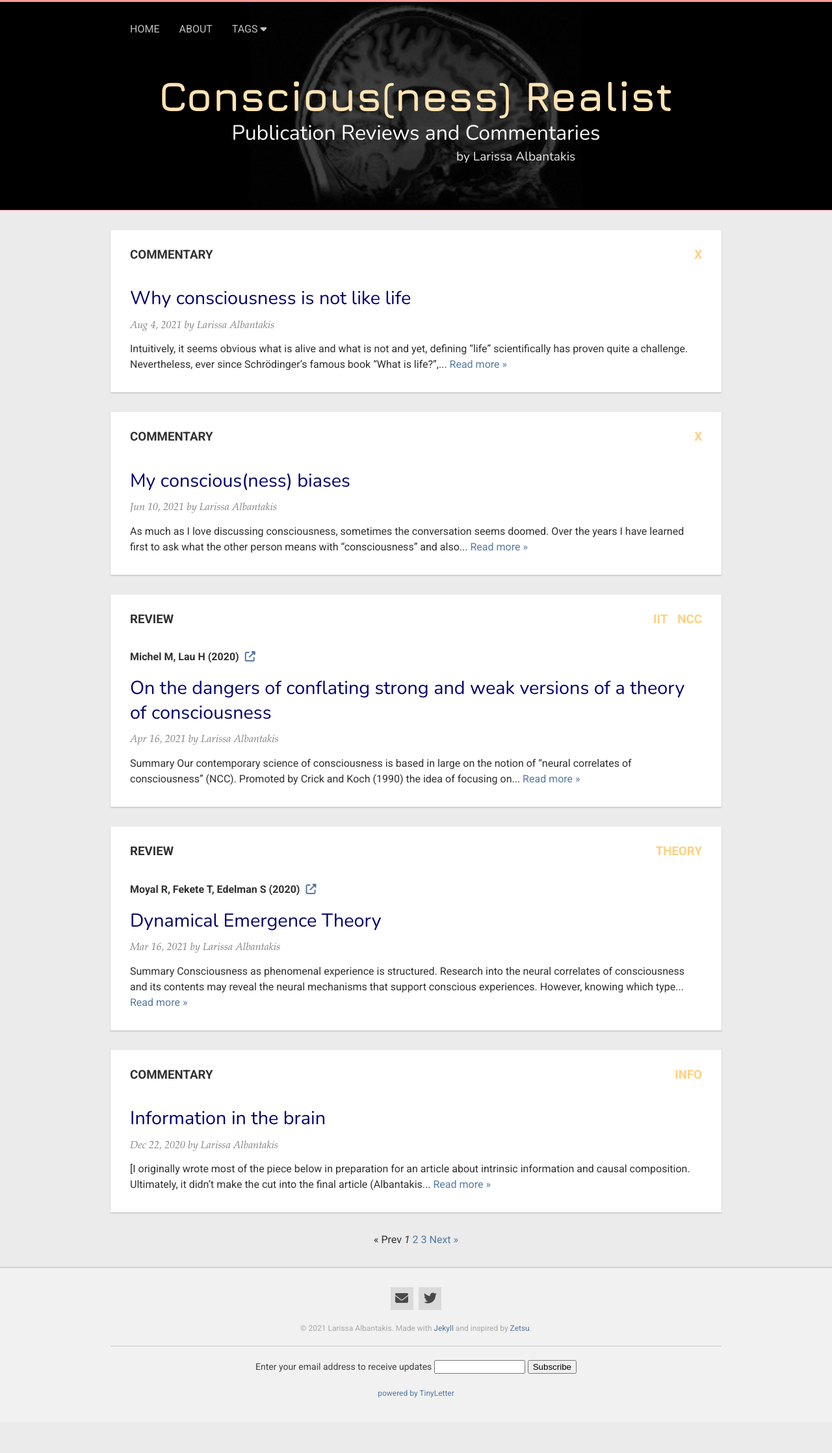
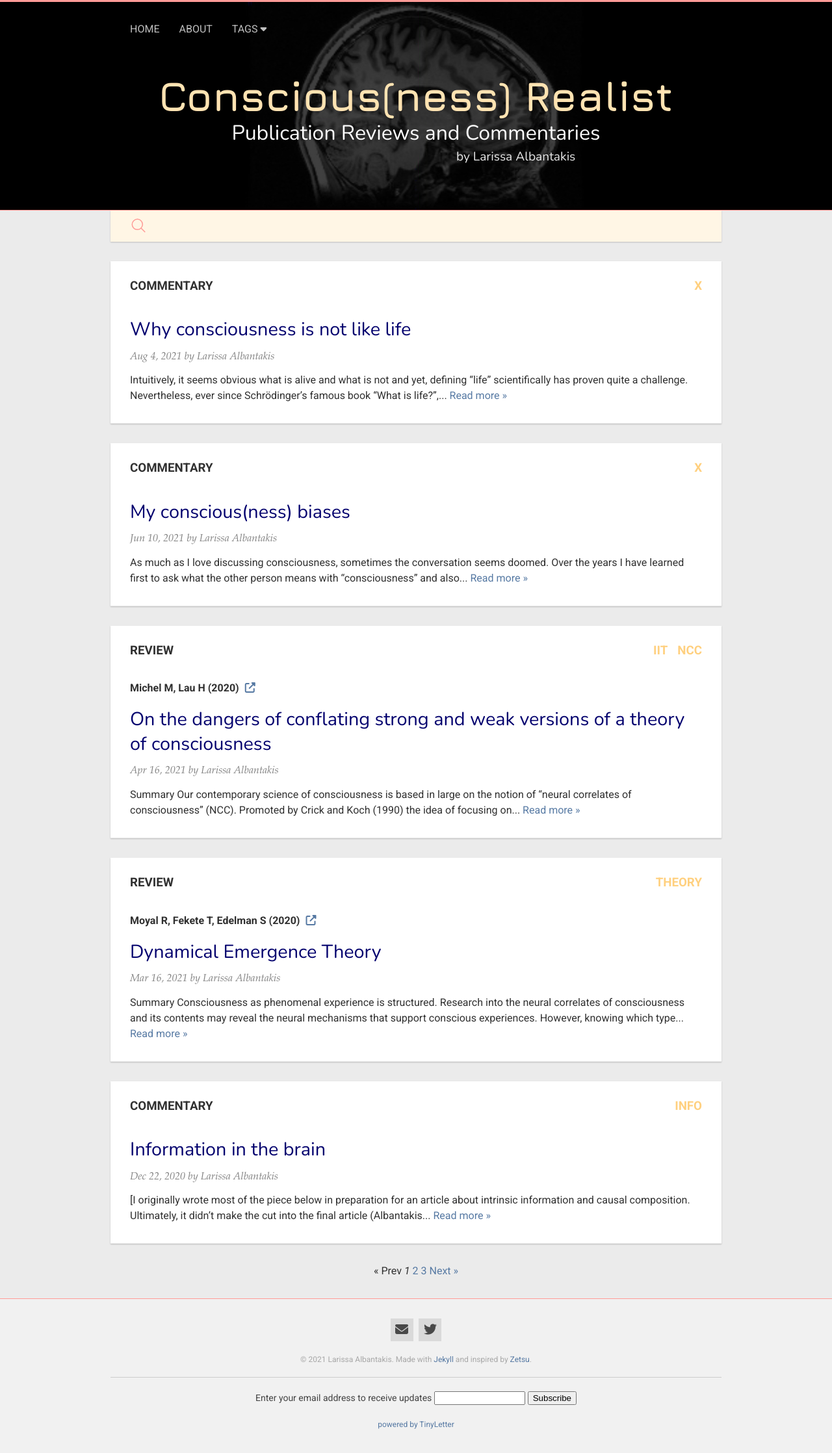
Before and after one commit to ConsciousnessRealist/consciousnessrealist.github.io, a Jekyll site: the page built from index.html, in a window 1280 px wide. Shown: the whole page at 65% size. Built offline with Jekyll 4.4.1, drawn with Linux system fonts in a browser that asks for light colours; nearby versions of some CDN libraries; the list of posts is cut into pages by our own code; before the commit the page ends 2188 px from its top, so only the background shows below that.

Commit message:
search bar implemented

```diff
--- a/_includes/header.html
+++ b/_includes/header.html
@@ -2,6 +2,7 @@
   <div class="overlay">
 
     <div class="container">
+
       <nav class="navbar">
 
         <ul class="nav" id = "myLinks">
@@ -36,22 +37,9 @@
           });
         </script>
 
-      <!-- <div class="search">
-        <input type="text" placeholder=" ">
-        <div>
-          <svg>
-            <use xlink:href="#path">
-          </svg>
-        </div>
-      </div>
+      </nav>
 
-      <svg xmlns="http://www.w3.org/2000/svg" style="display: none;">
-        <symbol xmlns="http://www.w3.org/2000/svg" viewBox="0 0 160 28" id="path">
-          <path d="M32.9418651,-20.6880772 C37.9418651,-20.6880772 40.9418651,-16.6880772 40.9418651,-12.6880772 C40.9418651,-8.68807717 37.9418651,-4.68807717 32.9418651,-4.68807717 C27.9418651,-4.68807717 24.9418651,-8.68807717 24.9418651,-12.6880772 C24.9418651,-16.6880772 27.9418651,-20.6880772 32.9418651,-20.6880772 L32.9418651,-29.870624 C32.9418651,-30.3676803 33.3448089,-30.770624 33.8418651,-30.770624 C34.08056,-30.770624 34.3094785,-30.6758029 34.4782612,-30.5070201 L141.371843,76.386562" transform="translate(83.156854, 22.171573) rotate(-225.000000) translate(-83.156854, -22.171573)"></path>
-        </symbol>
-      </svg> -->
-    </nav>
-  </div>
+    </div> <!-- container -->
 
     <div class="container">
         <h1 class="txt-title">
@@ -62,7 +50,38 @@
             <small> by {{ site.author.name }} </small>
         </h2>
     </div>
+  </div>
+</header>
 
 
+<!-- Search -->
+<div class = "container searchbox" id="search-container">
+  <div class="search">
+    <input type="text" id = "search-input" placeholder=" ">
+      <div>
+        <svg>
+          <use xlink:href="#path">
+        </svg>
       </div>
-</header>
+  </div>
+  <div class= "search-results" id="results-container"></div>
+</div>
+
+<svg xmlns="http://www.w3.org/2000/svg" style="display: none;">
+  <symbol xmlns="http://www.w3.org/2000/svg" viewBox="0 0 160 28" id="path">
+    <path d="M32.9418651,-20.6880772 C37.9418651,-20.6880772 40.9418651,-16.6880772 40.9418651,-12.6880772 C40.9418651,-8.68807717 37.9418651,-4.68807717 32.9418651,-4.68807717 C27.9418651,-4.68807717 24.9418651,-8.68807717 24.9418651,-12.6880772 C24.9418651,-16.6880772 27.9418651,-20.6880772 32.9418651,-20.6880772 L32.9418651,-29.870624 C32.9418651,-30.3676803 33.3448089,-30.770624 33.8418651,-30.770624 C34.08056,-30.770624 34.3094785,-30.6758029 34.4782612,-30.5070201 L141.371843,76.386562" transform="translate(83.156854, 22.171573) rotate(-225.000000) translate(-83.156854, -22.171573)"></path>
+  </symbol>
+</svg>
+
+<!-- Script pointing to search-script.js -->
+<script src="../js/search-script.js" type="text/javascript"></script>
+
+<!-- Configuration -->
+<script>
+SimpleJekyllSearch({
+  searchInput: document.getElementById('search-input'),
+  resultsContainer: document.getElementById('results-container'),
+  json: '/search.json',
+  searchResultTemplate: '<div>{date}  <a href="{{ site.url }}{url}">{title}</a> <em>({type})</em></div>'
+})
+</script>
--- a/_sass/_layouts.scss
+++ b/_sass/_layouts.scss
@@ -33,7 +33,7 @@
   position: relative;
   @extend %clearfix;  // This is to avoid pictures or other things to exceed the box
   padding: 160px 0px; //top-bottom left-right
-  margin-bottom: 30px;
+  /*margin-bottom: 30px;*/
   @include media-query($on-phone) {
     padding: 60px 0px;
   }
@@ -178,13 +178,29 @@
 }
 
 /*
-   Search
+   Search box
    ========================================================================== */
 
+.searchbox{
+  background: lighten($yellow-color, 10%);
+  /*border: 1px solid $primary-color;*/
+  padding: $spacing-unit/3 $spacing-unit 0;
+  box-shadow: 0px 1px 2px rgba(#000, .2);
+  margin-top: 0px;
+  margin-bottom: $spacing-unit;
+  .search-results {
+    overflow: hidden;
+    width: 100%;
+    padding-top: $spacing-unit/3;
+    a {
+      color: inherit;
+      margin-left: $spacing-unit/2
+    }
+  }
+}
 .search {
-    display: table;
-    float: right;
-    padding: 15px;
+    display: block;
+    float: left;
     input {
         background: none;
         border: none;
@@ -201,7 +217,7 @@
         font-family: $font-family-base;
         @include transition(all .6s ease);
         cursor: pointer;
-        color: $white-color-dark;
+        color: $gray-color-dark;
         & + div {
             position: relative;
             height: 28px;
@@ -215,7 +231,7 @@
                 right: 0;
                 top: 0;
                 fill: none;
-                stroke: lighten($primary-color, 10%);
+                stroke: $primary-color;
                 stroke-width: 1.5px;
                 stroke-dashoffset: 212.908 + 59;
                 stroke-dasharray: 59 212.908;
--- /dev/null
+++ b/js/search-script.js
@@ -0,0 +1,30 @@
+/*!
+  * Simple-Jekyll-Search
+  * Copyright 2015-2020, Christian Fei
+  * Licensed under the MIT License.
+  */
+!function(){"use strict";
+var f={compile:function(r)
+	{return i.template.replace(i.pattern,function(t,e){var n=i.middleware(e,r[e],i.template);
+		return void 0!==n?n:r[e]||t})},setOptions:function(t){i.pattern=t.pattern||i.pattern,i.template=t.template||i.template,
+		"function"==typeof t.middleware&&(i.middleware=t.middleware)}};const i={pattern:/\{(.*?)\}/g,template:"",middleware:
+		function(){}};var n=function(t,e){var n=e.length,r=t.length;if(n<r)return!1;if(r===n)return t===e;
+			t:for(var i=0,o=0;i<r;i++){for(var u=t.charCodeAt(i);o<n;)if(e.charCodeAt(o++)===u)continue t;return!1}return!0},e=new
+			function(){this.matches=function(t,e){return n(e.toLowerCase(),t.toLowerCase())}},r=new function(){this.matches=function(e,t)
+				{return!!e&&(e=e.trim().toLowerCase(),(t=t.trim().toLowerCase()).split(" ").filter(function(t){return 0<=e.indexOf(t)}).length===t.split(" ").length)}},
+				d={put:function(t){if(l(t))return a(t);if(function(t){return Boolean(t)&&"[object Array]"===Object.prototype.toString.call(t)}(t))
+				return function(n){const r=[];s();for(let t=0,e=n.length;t<e;t++)l(n[t])&&r.push(a(n[t]));return r}(t);return undefined},clear:s,
+				search:function(t){return t?function(e,n,r,i){const o=[];for(let t=0;t<e.length&&o.length<i.limit;t++){var u=function(t,e,n,r){for(const i in t)
+					if(!function(n,r){for(let t=0,e=r.length;t<e;t++){var i=r[t];if(new RegExp(i).test(n))return!0}return!1}(t[i],r.exclude)&&n.matches(t[i],e))
+					return t}(e[t],n,r,i);u&&o.push(u)}return o}(u,t,c.searchStrategy,c).sort(c.sort):[]},
+					setOptions:function(t){c=t||{},c.fuzzy=t.fuzzy||!1,c.limit=t.limit||10,c.searchStrategy=t.fuzzy?e:r,c.sort=t.sort||o,c.exclude=t.exclude||[]}};
+					function o(){return 0}const u=[];let c={};function s(){return u.length=0,u}function l(t){return Boolean(t)&&"[object Object]"===Object.prototype.toString.call(t)}
+					function a(t){return u.push(t),u}c.fuzzy=!1,c.limit=10,c.searchStrategy=c.fuzzy?e:r,c.sort=o,c.exclude=[];var p={load:function(t,e)
+						{const n=window.XMLHttpRequest?new window.XMLHttpRequest:new ActiveXObject("Microsoft.XMLHTTP");n.open("GET",t,!0),n.onreadystatechange=h(n,e),n.send()}};
+						function h(e,n){return function(){if(4===e.readyState&&200===e.status)try{n(null,JSON.parse(e.responseText))}
+						catch(t){n(t,null)}}}var m=function y(t){if(!(e=t)||!("undefined"!=typeof e.required&&e.required instanceof Array))throw new Error("-- OptionsValidator: required options missing");
+						var e;if(!(this instanceof y))return new y(t);const r=t.required;this.getRequiredOptions=function(){return r},this.validate=function(e)
+						{const n=[];return r.forEach(function(t){"undefined"==typeof e[t]&&n.push(t)}),n}},w={merge:function(t,e)
+							{const n={};for(const r in t)n[r]=t[r],"undefined"!=typeof e[r]&&(n[r]=e[r]);return n},isJSON:function(t)
+							{try{return t instanceof Object&&JSON.parse(JSON.stringify(t))?!0:!1}catch(e){return!1}}};!function(t){let i={searchInput:null,resultsContainer:null,
+								json:[],success:Function.prototype,searchResultTemplate:'<li><a href="{url}" title="{desc}">{title}</a></li>',templateMiddleware:Function.prototype,sortMiddleware:function(){return 0},noResultsText:"No results found",limit:10,fuzzy:!1,debounceTime:null,exclude:[]},n;const e=function(t,e){e?(clearTimeout(n),n=setTimeout(t,e)):t.call()};var r=["searchInput","resultsContainer","json"];const o=m({required:r});function u(t){d.put(t),i.searchInput.addEventListener("input",function(t){-1===[13,16,20,37,38,39,40,91].indexOf(t.which)&&(c(),e(function(){l(t.target.value)},i.debounceTime))})}function c(){i.resultsContainer.innerHTML=""}function s(t){i.resultsContainer.innerHTML+=t}function l(t){var e;(e=t)&&0<e.length&&(c(),function(e,n){var r=e.length;if(0===r)return s(i.noResultsText);for(let t=0;t<r;t++)e[t].query=n,s(f.compile(e[t]))}(d.search(t),t))}function a(t){throw new Error("SimpleJekyllSearch --- "+t)}t.SimpleJekyllSearch=function(t){var n;0<o.validate(t).length&&a("You must specify the following required options: "+r),i=w.merge(i,t),f.setOptions({template:i.searchResultTemplate,middleware:i.templateMiddleware}),d.setOptions({fuzzy:i.fuzzy,limit:i.limit,sort:i.sortMiddleware,exclude:i.exclude}),w.isJSON(i.json)?u(i.json):(n=i.json,p.load(n,function(t,e){t&&a("failed to get JSON ("+n+")"),u(e)}));t={search:l};return"function"==typeof i.success&&i.success.call(t),t}}(window)}();
--- /dev/null
+++ b/search.json
@@ -0,0 +1,16 @@
+---
+---
+[
+  {% for post in site.posts %}
+    {
+
+      "title"    : "{{ post.title | escape }}",
+      "url"      : "{{ site.baseurl }}{{ post.url }}",
+      "type"     : "{{ post.type }}",
+      "tags"     : "{{ post.tags | join: ', ' }}",
+      "date"     : "{{ post.date | date: "%Y-%m-%d"}}",
+      "authors"  : "{{ post.paperauthors }}"
+
+    } {% unless forloop.last %},{% endunless %}
+  {% endfor %}
+]
```
Lines whose indentation alone changed are shown as unchanged.
